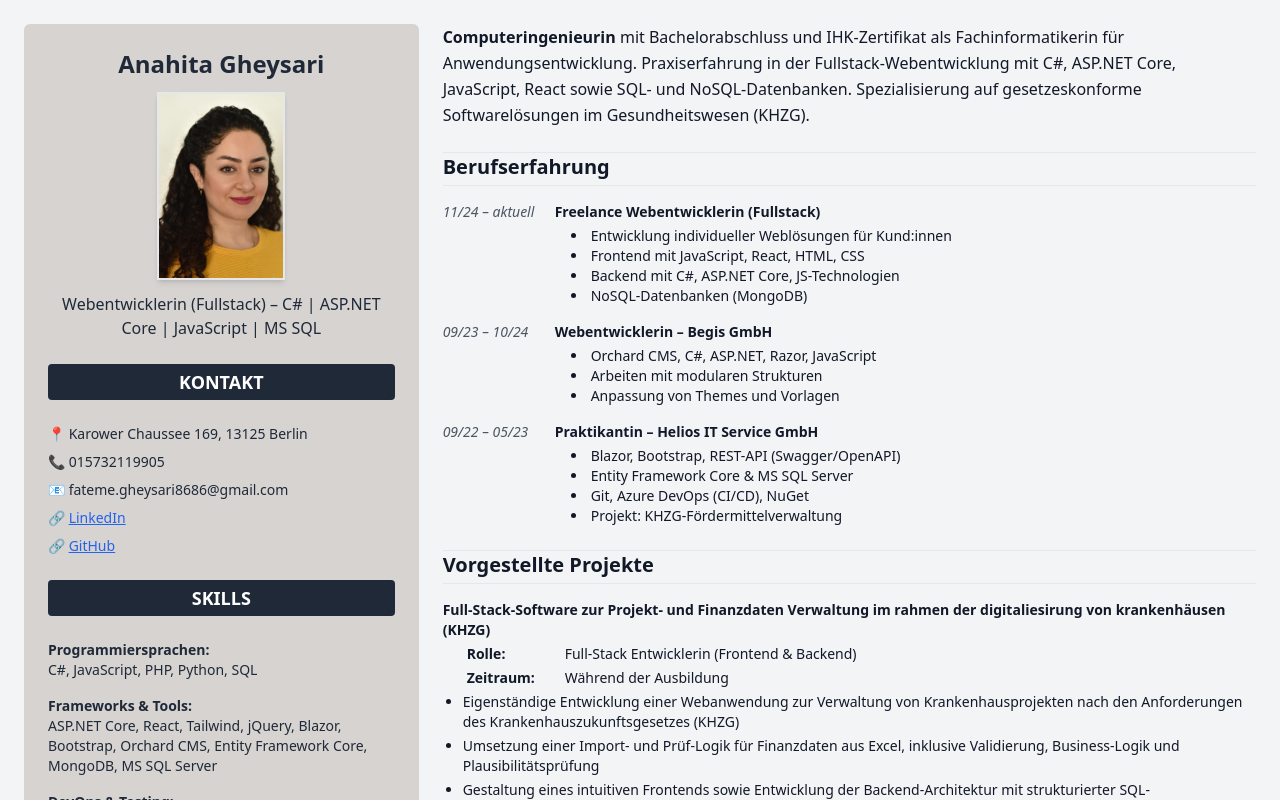
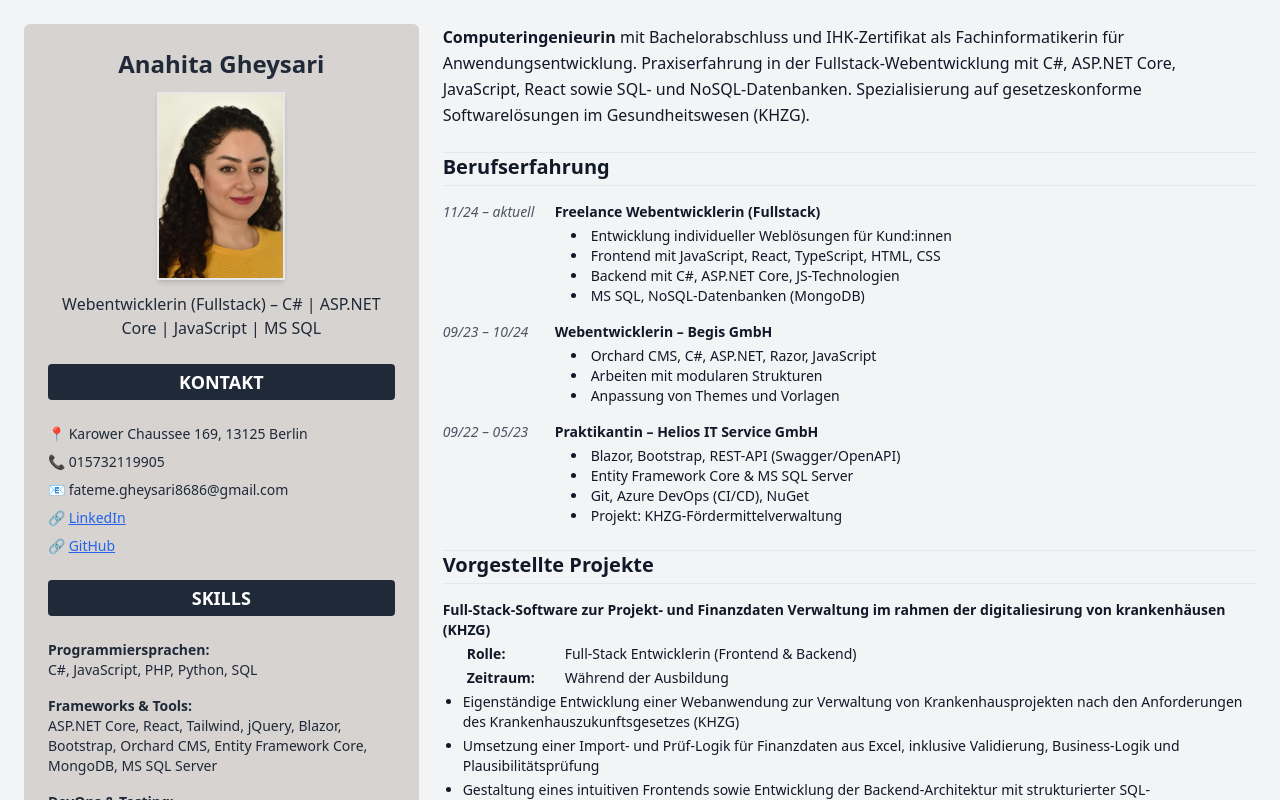
Before and after one commit to fatemeGheysari/resume-template, a React (Vite) app: page / in a window 1280 px wide. Shown: the top 800 px of the page. Built offline with nearby package versions, Linux system fonts and the light colour scheme.

Commit message:
Update Resume

```diff
--- a/src/pages/Resume.tsx
+++ b/src/pages/Resume.tsx
@@ -21,9 +21,9 @@ export default function Resume() {
               <h3 className="font-bold">Freelance Webentwicklerin (Fullstack)</h3>
               <ul className="list-disc list-inside ml-4 mt-1">
                 <li>Entwicklung individueller Weblösungen für Kund:innen</li>
-                <li>Frontend mit JavaScript, React, HTML, CSS</li>
+                <li>Frontend mit JavaScript, React, TypeScript, HTML, CSS</li>
                 <li>Backend mit C#, ASP.NET Core, JS-Technologien</li>
-                <li>NoSQL-Datenbanken (MongoDB)</li>
+                <li>MS SQL, NoSQL-Datenbanken (MongoDB)</li>
               </ul>
             </div>
           </div>
```
